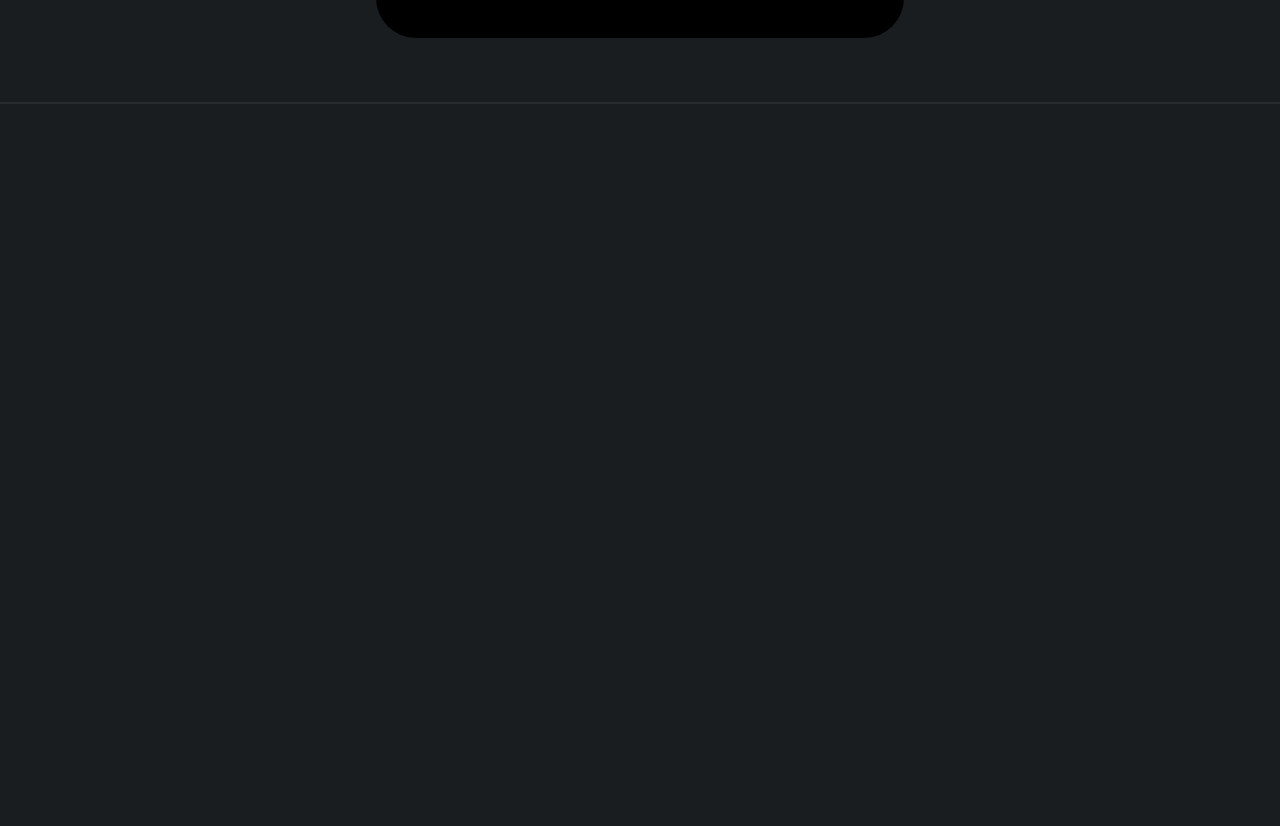
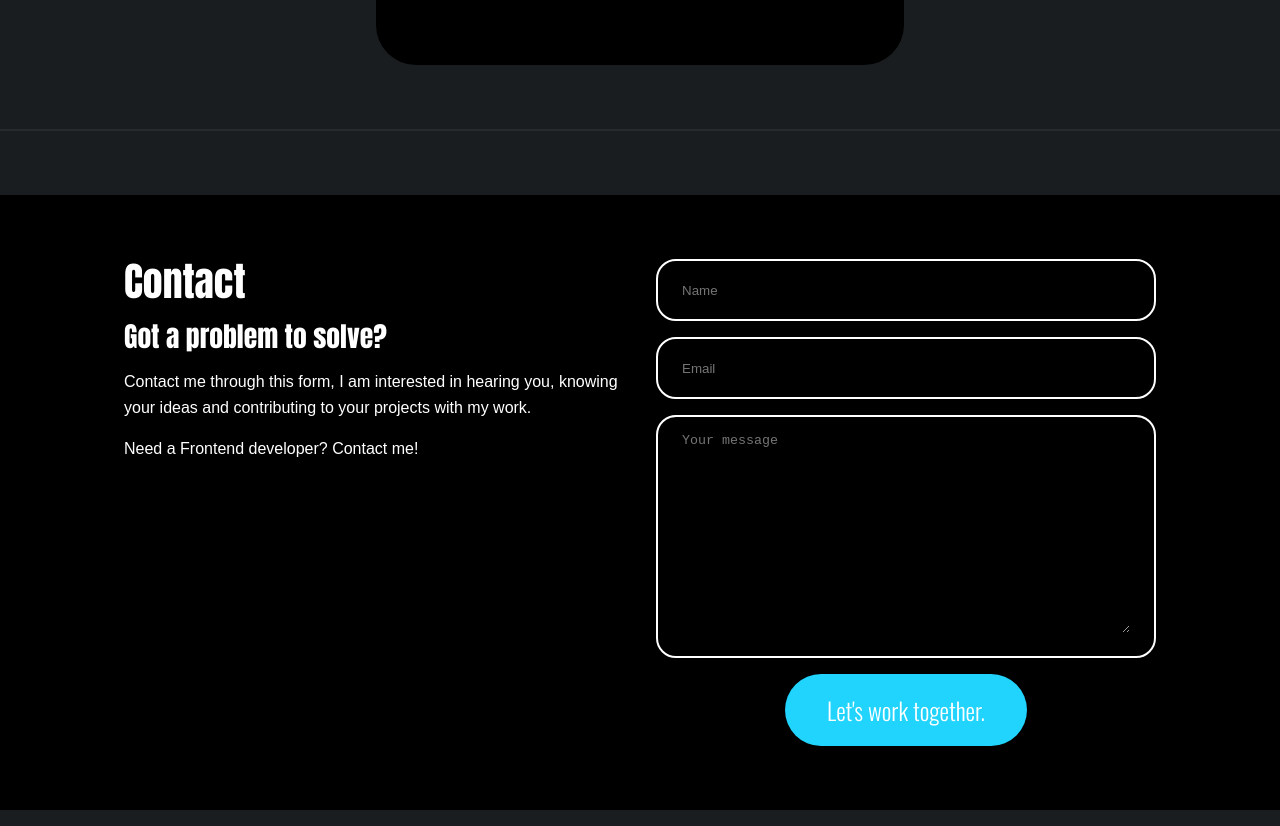
Before and after one commit to RicardoGeada/portfolio, an Angular app: page / in a window 1280 px wide. Shown: the part 3392-4218 px from the top of the page. Before the commit the page ends 3512 px from the top, so only its background shows below. Built offline with nearby package versions, Linux system fonts and the light colour scheme.

Commit message:
basic-layout

```diff
--- a/src/app/app.component.html
+++ b/src/app/app.component.html
@@ -8,5 +8,6 @@
     <div class="separator"></div>
     <app-portfolio></app-portfolio>
     <div class="separator"></div>
+    <app-contact></app-contact>
   </div>
 </router-outlet>
--- a/src/app/app.component.ts
+++ b/src/app/app.component.ts
@@ -5,11 +5,12 @@ import { HeroComponent } from './hero/hero.component';
 import { AboutComponent } from './about/about.component';
 import { SkillsComponent } from './skills/skills.component';
 import { PortfolioComponent } from './portfolio/portfolio.component';
+import { ContactComponent } from './contact/contact.component';
 
 @Component({
   selector: 'app-root',
   standalone: true,
-  imports: [CommonModule, RouterOutlet, HeroComponent, AboutComponent, SkillsComponent, PortfolioComponent],
+  imports: [CommonModule, RouterOutlet, HeroComponent, AboutComponent, SkillsComponent, PortfolioComponent, ContactComponent],
   templateUrl: './app.component.html',
   styleUrl: './app.component.scss'
 })
--- /dev/null
+++ b/src/app/contact/contact.component.html
@@ -0,0 +1,65 @@
+<div class="box">
+  <div class="text">
+    <h2>Contact</h2>
+    <h4>Got a problem to solve?</h4>
+    <p>Contact me through this form, I am interested in hearing you, knowing your ideas and contributing to your projects with my work.</p>
+    <p>Need a Frontend developer? Contact me!</p>
+  </div>
+  <div class="form">
+    <form (ngSubmit)="onSubmit(contactForm)" #contactForm="ngForm">
+      <div class="input-container" (click)="setFocus('name')">
+        <div class="border" [ngClass]="{ invalid: !name.valid && name.touched, valid: name.valid && name.touched }">
+          <input
+            [(ngModel)]="contactData.name"
+            type="text"
+            id="name"
+            name="name"
+            placeholder="Name"
+            required
+            #name="ngModel"
+          />
+        </div>
+        @if (!name.valid && name.touched) {
+        <div class="notification">Please enter your name</div>
+        }
+      </div>
+
+      <div class="input-container" (click)="setFocus('email')">
+        <div class="border" [ngClass]="{ invalid: !email.valid && email.touched, valid: email.valid && email.touched}">
+          <input
+            [(ngModel)]="contactData.email"
+            type="email"
+            id="email"
+            name="email"
+            placeholder="Email"
+            required
+            #email="ngModel"
+            pattern="[a-zA-Z0-9._%+-]+@[a-zA-Z0-9.-]+\.[a-zA-Z]{2,}"
+          />
+        </div>
+        @if (!email.valid && email.touched) {
+        <div class="notification">Please enter your email</div>
+        }
+      </div>
+
+      <div class="input-container" (click)="setFocus('message')">
+        <div class="border" [ngClass]="{ invalid: !message.valid && message.touched, valid: message.valid && message.touched }">
+          <textarea
+            [(ngModel)]="contactData.message"
+            id="message"
+            name="message"
+            placeholder="Your message"
+            required
+            #message="ngModel"
+          ></textarea>
+        </div>
+
+        @if (!message.valid && message.touched) {
+        <div class="notification">Please enter a message</div>
+        }
+      </div>
+
+      <button class="btn-filled" type="submit">Let's work together.</button>
+    </form>
+  </div>
+</div>
--- /dev/null
+++ b/src/app/contact/contact.component.scss
@@ -0,0 +1,65 @@
+@import '../../styles/mixin.scss';
+
+.box {
+  @include dflex($g: 32px, $ai: flex-start);
+  background-color: var(--color-main);
+  border-radius: 40px;
+  padding: 64px;
+
+  .text {
+    max-width: 500px;
+    @include dflex($g: 16px, $fd: column, $ai: flex-start);
+  }
+  .form {
+    max-width: 500px;
+    width: 100%;
+  }
+}
+
+.form form {
+
+  @include dflex($g: 16px, $fd: column);
+
+  .input-container {
+    width: 100%;
+    .border {
+      padding: 16px 24px;
+      border: 2px solid var(--color-text);
+      border-radius: 20px;
+      &.valid {
+        border-color: var(--color-primary-default);
+      }
+      &.invalid {
+        border-color: var(--color-error);
+      }
+    }
+    input,
+    textarea {
+      background-color: transparent;
+      outline: none;
+      border: none;
+      width: 100%;
+    }
+
+    input:-webkit-autofill,
+    input:-webkit-autofill:hover,
+    input:-webkit-autofill:focus,
+    input:-webkit-autofill:active {
+      -webkit-box-shadow: 0 0 0 60px black inset !important;
+      -webkit-text-fill-color: var(--color-text);
+    }
+
+    textarea {
+      min-height: 200px;
+      resize: vertical;
+    }
+
+    .notification {
+      color: var(--color-error);
+      padding: 0 24px;
+    }
+  }
+  button {
+    width: fit-content;
+  }
+}
--- /dev/null
+++ b/src/app/contact/contact.component.ts
@@ -0,0 +1,29 @@
+import { CommonModule } from '@angular/common';
+import { Component } from '@angular/core';
+import { FormsModule, NgForm } from '@angular/forms';
+
+@Component({
+  selector: 'app-contact',
+  standalone: true,
+  imports: [FormsModule, CommonModule],
+  templateUrl: './contact.component.html',
+  styleUrl: './contact.component.scss'
+})
+export class ContactComponent {
+
+  contactData = {
+    name: '',
+    email: '',
+    message: '',
+  }
+
+  onSubmit(ngForm : NgForm) {
+    if (ngForm.valid && ngForm.submitted) {
+      console.log(this.contactData)
+    }
+  }
+
+  setFocus(id:string) {
+    document.getElementById(id)?.focus();
+  }
+}
--- a/src/styles.scss
+++ b/src/styles.scss
@@ -45,6 +45,7 @@
   --color-gradient: var(--color-dm-gradient);
   --color-btn-outlined-default-fill: var(--color-dm-btn-outlined-default-fill);
   --color-btn-outlined-hover-fill: var(--color-dm-btn-outlined-hover-fill);
+  --color-error:  #e03f3fFF;
 
   // Dark Mode
   --color-dm-main: black;
@@ -70,6 +71,8 @@
 body {
   background-color: rgb(25, 29, 31);
   font-family: "Montserat", sans-serif;
+  font-weight: 400;
+  line-height: 1.6;
 }
 
 h1,
@@ -80,12 +83,37 @@ h5,
 h6 {
   font-family: "Anton";
   font-weight: 400;
+  line-height: 1.15;
+  // letter-spacing: -0.022em;
 }
 
+h1 {
+  font-size: 2.986rem; // 48px
+}
+
+h2 {
+  font-size: 2.488rem; // 40px
+}
+
+h3 {
+  font-size: 2.074rem;
+}
+
+h4 {
+  font-size: 1.728rem;
+}
+
+h5 {
+  font-size: 1.44rem;
+}
+
+h6 {
+  font-size: 1.2rem;
+}
+
+
+
 a {
-  // font-family: "Oswald";
-  // font-weight: 300;
-  // font-size: 20px;
   text-decoration: none;
   &:hover {
     color: var(--color-primary-hover);
```
Also changed, not shown: 1 other file (tests, documents, lock files or other folders).
